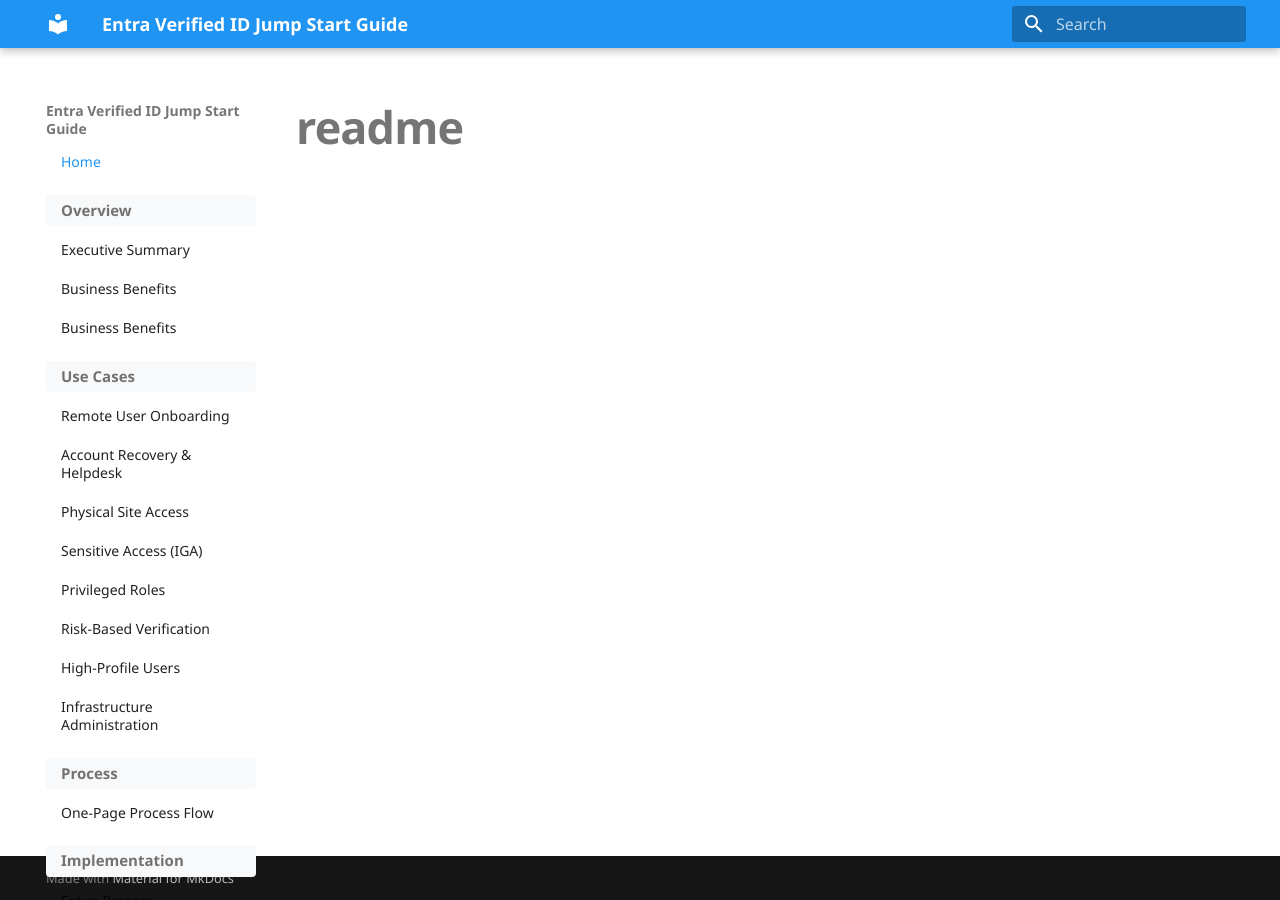
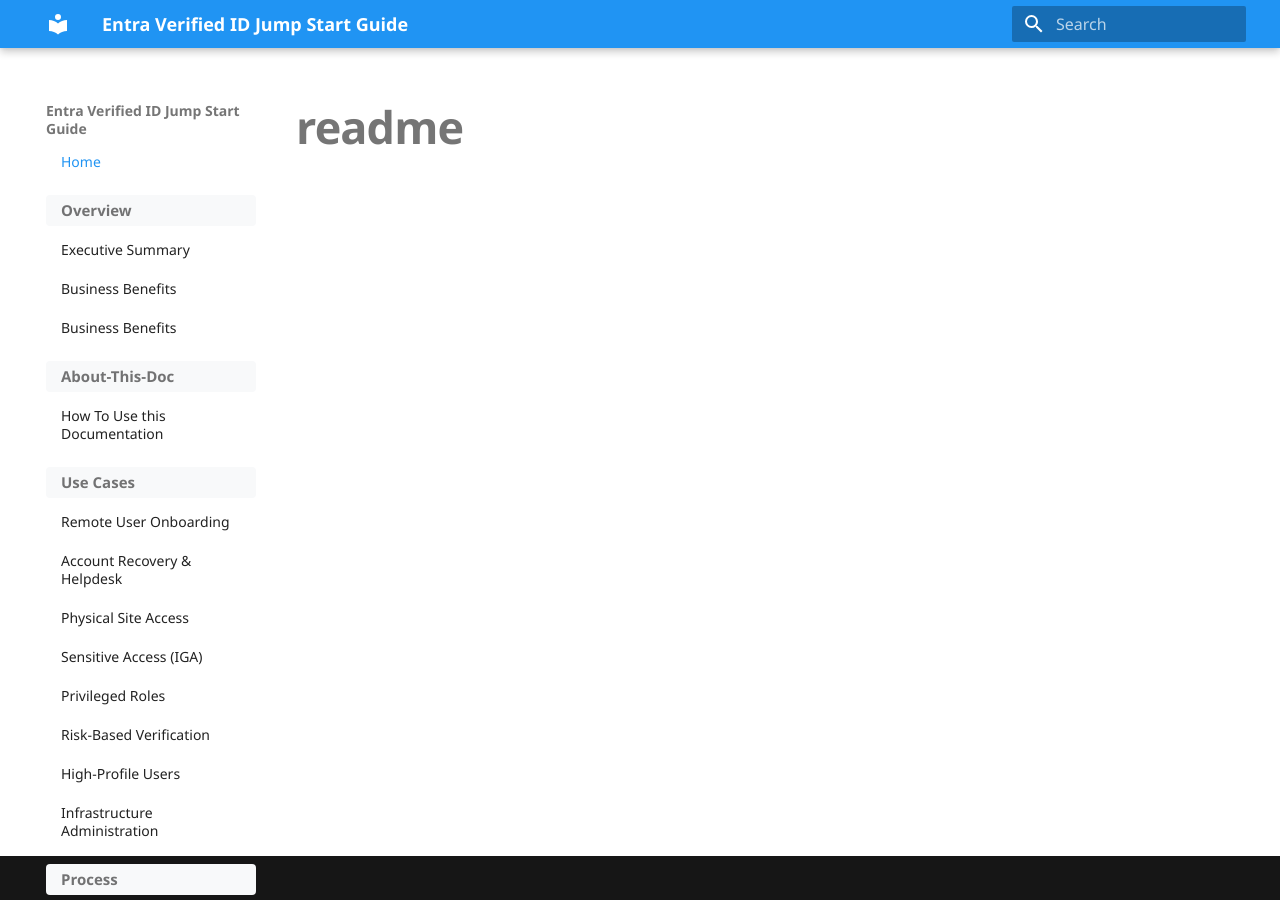
Before and after one commit to microsoft/VerifiedIDJumpStart, an MkDocs documentation site: the page built from docs/index.md, in a window 1280 px wide. Built offline with MkDocs 1.6.1 and Material for MkDocs 9.7.7, drawn with Linux system fonts in a browser that asks for light colours.

Commit message:
Add 'About This Doc' section to mkdocs.yml

```diff
--- a/mkdocs.yml
+++ b/mkdocs.yml
@@ -29,6 +29,9 @@ nav:
       - Business Benefits: 01-overview/scenarios.md
       - Typical Scenarios: 01-overview/scenarios.md
 
+  - About-This-Doc:
+      - How To Use this Documentation: about/how-to-use.md
+
   - Use Cases:
       - Remote User Onboarding: 02-use-cases/onboarding.md
       - Account Recovery & Helpdesk: 02-use-cases/account-recovery.md
```
